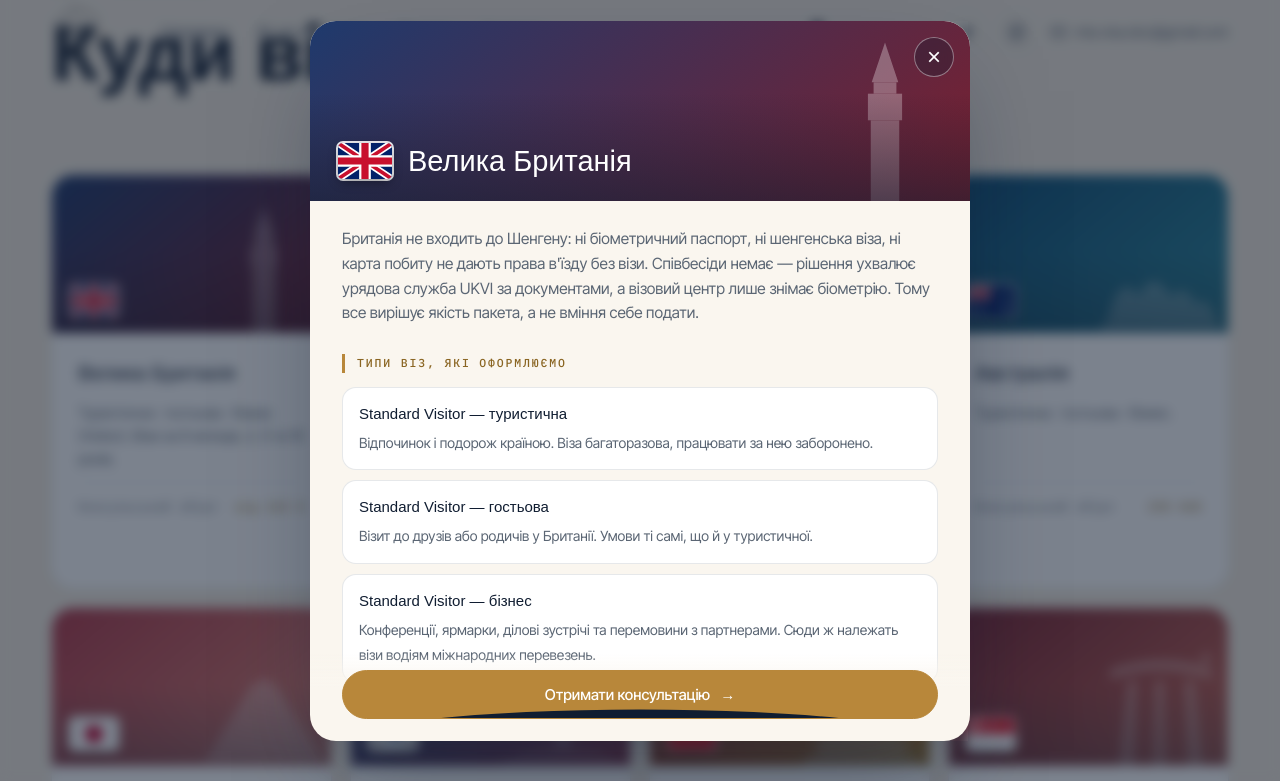
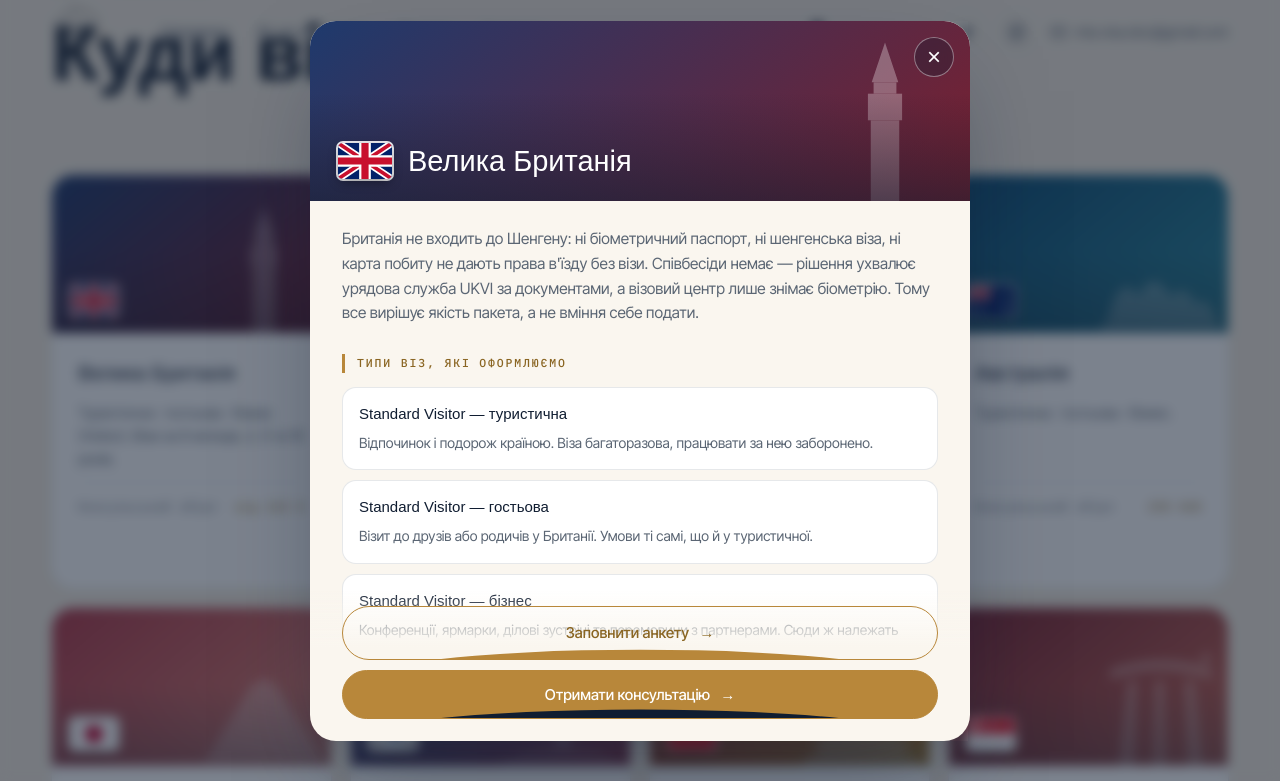
Before and after one commit to Legree/miavisa, a plain HTML site: page index.html in a window 1280 px wide. Both pictures are taken after a click on the button 191 px from the left and 2397 px from the top of the page. Shown: the part 2016-2797 px from the top of the page. Drawn offline with Linux system fonts and the light colour scheme; a web font is replaced by a local one.

Commit message:
Update index.html

```diff
--- a/index.html
+++ b/index.html
@@ -701,6 +701,9 @@ a{color:inherit;text-decoration:none}
   background:linear-gradient(to top, var(--bg) 62%, rgba(250,246,239,0));
 }
 #cmCta{width:100%;justify-content:center}
+.anketa-link{width:100%;justify-content:center;margin-bottom:10px;border:1px solid var(--accent-action);color:var(--accent-data)}
+.anketa-link::before{background:var(--accent-action)}
+.anketa-link:hover{color:#fff}
 
 @media(max-width:620px){
   .cmodal{padding:0;align-items:flex-end}
@@ -1591,6 +1594,7 @@ img,svg{max-width:100%}
     </div>
 
     <div class="cm-foot">
+      <a class="btn anketa-link" id="cmAnketa" href="#" target="_blank" rel="noopener" hidden>Заповнити анкету <span class="arr">→</span></a>
       <button class="btn solid" id="cmCta">Отримати консультацію <span class="arr">→</span></button>
     </div>
   </div>
@@ -2140,6 +2144,16 @@ const commonServices = [
 /* ============ ВІКНО КРАЇНИ ============ */
 const cModal = document.getElementById('cmodal');
 
+// посилання на опитувальні анкети (є лише для цих країн)
+const anketaLinks = {
+  GB: 'anketa-britaniya.html',
+  US: 'anketa-ssha.html',
+  CA: 'anketa-kanada.html',
+  AU: 'anketa-avstraliya.html',
+  JP: 'anketa-yaponiya.html',
+  CN: 'anketa-kytay.html',
+  SG: 'anketa-singapur.html',
+};
 let lastCountryCode = '';
 function openCountry(code) {
   const c = countries.find(x => x.code === code);
@@ -2201,6 +2215,15 @@ function openCountry(code) {
 
   cModal.hidden = false;
   document.body.style.overflow = 'hidden';
+  // кнопка анкети — лише для країн, де вона є
+  const anketaBtn = document.getElementById('cmAnketa');
+  if (anketaLinks[code]) {
+    anketaBtn.href = anketaLinks[code];
+    anketaBtn.hidden = false;
+  } else {
+    anketaBtn.hidden = true;
+  }
+
   cModal.querySelector('.cm-box').scrollTop = 0;
 }
 
@@ -2223,7 +2246,7 @@ document.getElementById('cmCta').addEventListener('click', () => {
 /*  Коли Telegram-бот буде готовий — вписати URL вебхука сюди,
     і форма почне слати заявки автоматично.  */
 const LEAD_WEBHOOK = 'https://miavisaua.leoleogrinl.workers.dev';
-const LEAD_TG = 'https://t.me/IrynaMasyuk';
+const LEAD_TG = 'https://t.me/IrynaTravel_MIAvisa';
 
 // заповнюємо список напрямків із масиву countries
 (function fillCountries(){
```
